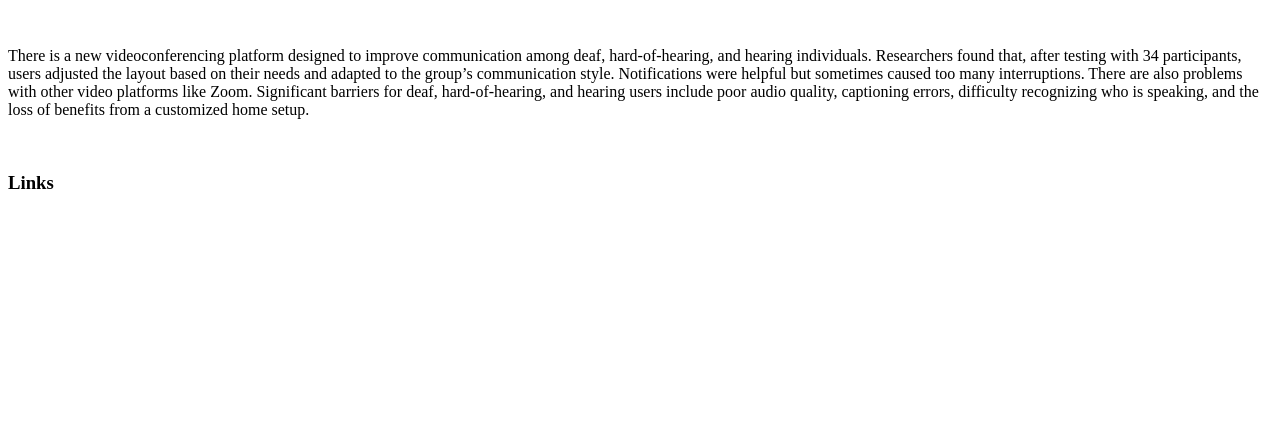
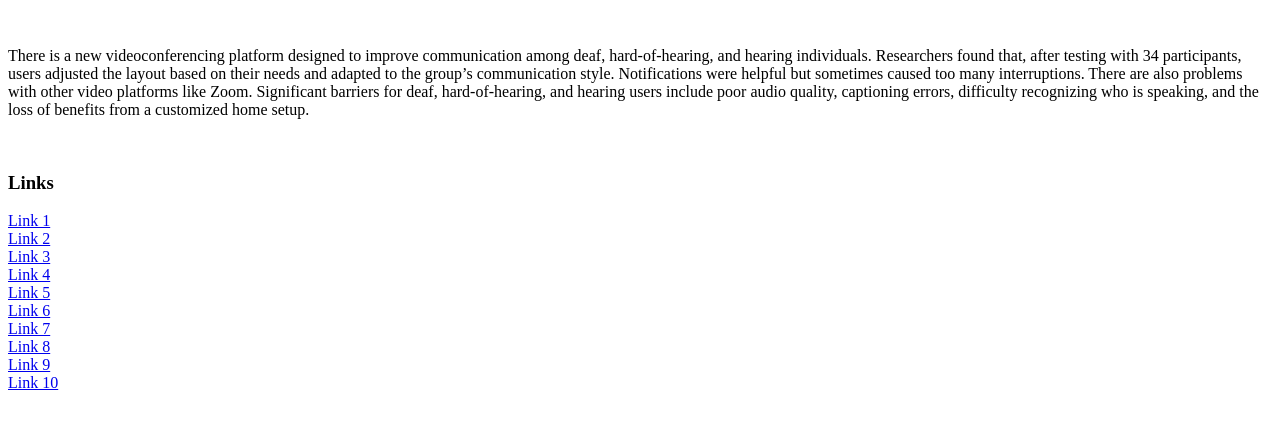
Before and after one commit to Alghamdi-Sarah/Alghamdi-Sarah.github.io, a plain HTML site: page index.html in a window 1280 px wide. Shown: the part 155-584 px from the top of the page. Drawn offline with Linux system fonts and the light colour scheme.

Commit message:
Update index.html

```diff
--- a/index.html
+++ b/index.html
@@ -4,25 +4,23 @@
 
 <h1> My Report Week 1</h1>
 
-
 <p>Augmentative and Alternative Communication (AAC) is a replacement for spoken language for individuals with limited or no verbal communication. AAC supports individuals in expressing their needs, thoughts, and emotions. There are different types of AAC: AAC devices with AI, like prediction, personalization, and word selection. Also, non-AI AAC devices rely on traditional programming and algorithms. Some AAC systems use low-tech tools, such as a notebook with stickers or symbols for users to point to. As a result, most prefer AAC with AI because it shows interactive features, like many pictures and voice. However, AAC with AI sometimes causes outages, hangs, confusion, and errors related to personalization and word selection, so it disappoints.</p><br>
-
 
 <p> There is a new videoconferencing platform designed to improve communication among deaf, hard-of-hearing, and hearing individuals. Researchers found that, after testing with 34 participants, users adjusted the layout based on their needs and adapted to the group’s communication style. Notifications were helpful but sometimes caused too many interruptions.
 There are also problems with other video platforms like Zoom. Significant barriers for deaf, hard-of-hearing, and hearing users include poor audio quality, captioning errors, difficulty recognizing who is speaking, and the loss of benefits from a customized home setup.</p><br>
 
 <h3>Links</h3>
 
-    <a href="https://dl.acm.org/doi/10.1145/3613904.3642327"></a><br>
-    <a href="https://dl.acm.org/doi/abs/10.1145/3610939"></a><br>
-    <a href="https://www.neuroregulation.org/article/view/23389"></a><br>
-    <a herf="https://pokristensson.com/pubs/YangKristenssonMobileHCI2023b.pdf"></a><br>
-    <a herf="https://arxiv.org/abs/2503.17479"></a><br>
-    <a herf="https://arxiv.org/abs/2504.09435"></a><br>
-    <a herf="https://arxiv.org/abs/2501.10582"></a><br>
-    <a herf="https://pubmed.ncbi.nlm.nih.gov/37346421/"></a><br>
-    <a herf="https://dl.acm.org/doi/abs/10.1145/3597638.3608382"></a><br>
-    <a herf="https://rahaf.info/data/accessible_chi23-846.pdf"></a><br>
+<a href="https://dl.acm.org/doi/10.1145/3613904.3642327">Link 1</a><br>
+<a href="https://dl.acm.org/doi/abs/10.1145/3610939">Link 2</a><br>
+<a href="https://www.neuroregulation.org/article/view/23389">Link 3</a><br>
+<a href="https://pokristensson.com/pubs/YangKristenssonMobileHCI2023b.pdf">Link 4</a><br>
+<a href="https://arxiv.org/abs/2503.17479">Link 5</a><br>
+<a href="https://arxiv.org/abs/2504.09435">Link 6</a><br>
+<a href="https://arxiv.org/abs/2501.10582">Link 7</a><br>
+<a href="https://pubmed.ncbi.nlm.nih.gov/37346421/">Link 8</a><br>
+<a href="https://dl.acm.org/doi/abs/10.1145/3597638.3608382">Link 9</a><br>
+<a href="https://rahaf.info/data/accessible_chi23-846.pdf">Link 10</a><br>
 
 </body>
 </html>
```
